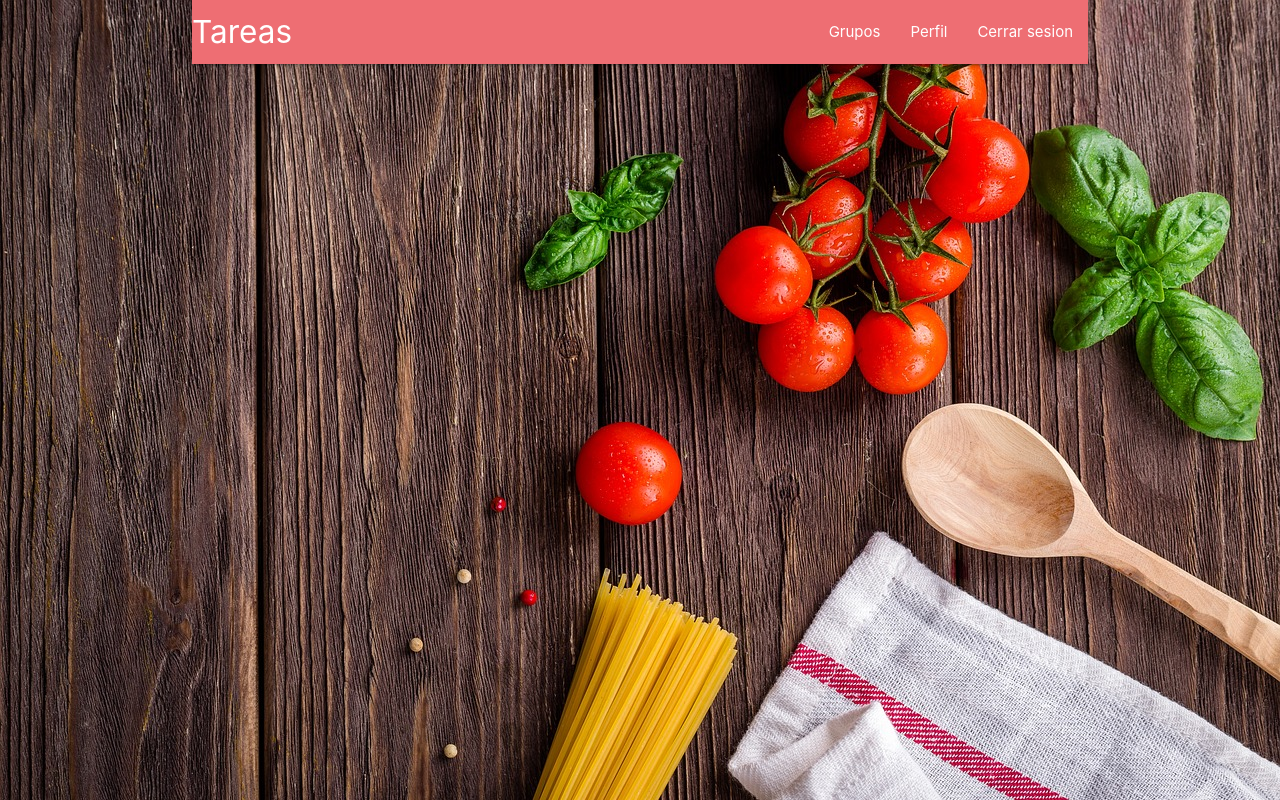
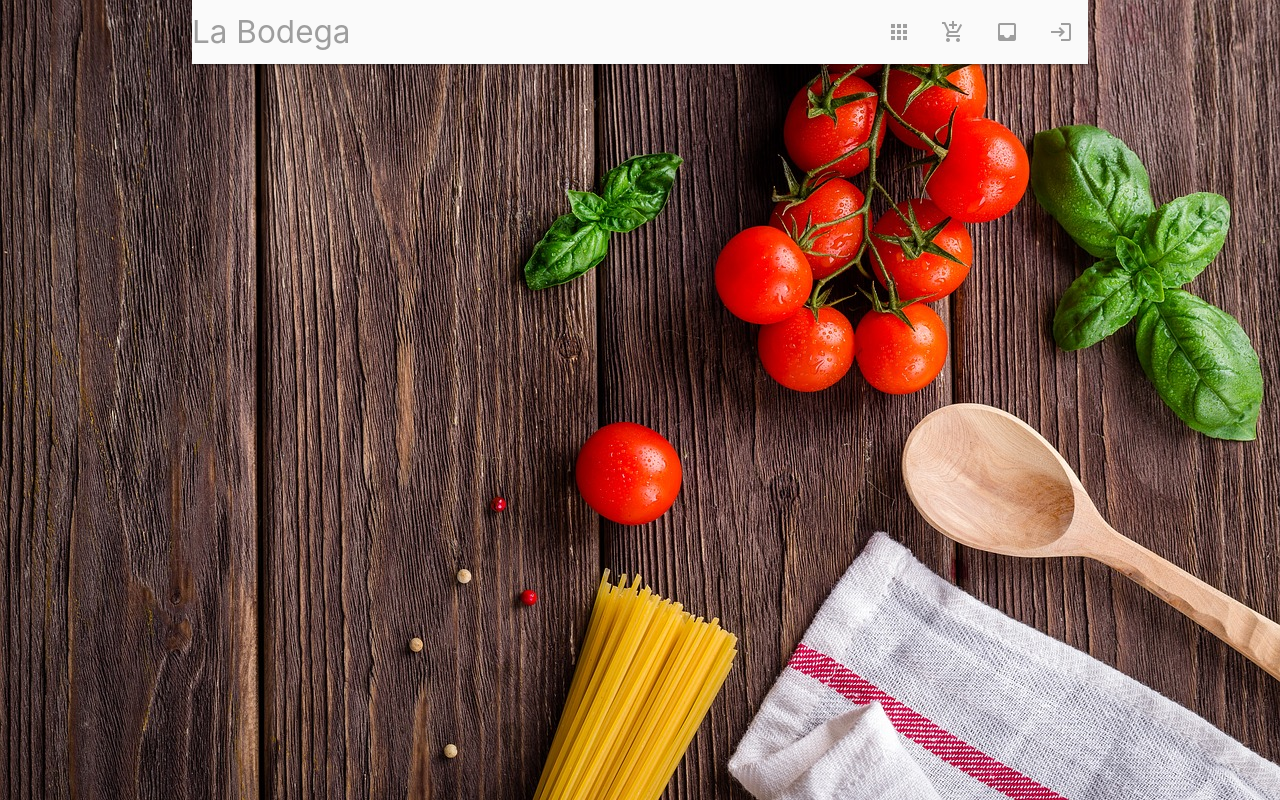
Before and after one commit to DiegoSuquitana/ef-angular2, an Angular app: page /vista-principal in a window 1280 px wide. Built offline with nearby package versions, Linux system fonts and the light colour scheme.

Commit message:
Update barra-superior.component.html

```diff
--- a/src/app/barra-superior/barra-superior.component.html
+++ b/src/app/barra-superior/barra-superior.component.html
@@ -1,11 +1,20 @@
-<nav class="nav-extended">
+<nav class="nav-extended grey lighten-5">
   <div class="nav-wrapper">
-    <a href="#" class="brand-logo">Tareas</a>
+    <a href="#" class="brand-logo grey-text">La Bodega</a>
     <a href="#" data-target="mobile-demo" class="sidenav-trigger"><i class="material-icons">menu</i></a>
     <ul id="nav-mobile" class="right hide-on-med-and-down">
-      <li><a href="">Grupos</a></li>
-      <li><a href="">Perfil</a></li>
-      <li><a href="">Cerrar sesion</a></li>
+      <li><a href="">
+        <i class="material-icons prefix grey-text">apps</i>
+      </a></li>
+      <li><a href="">
+        <i class="material-icons prefix grey-text">add_shopping_cart</i>
+      </a></li>
+      <li><a href="">
+        <i class="material-icons prefix grey-text">inbox</i>
+      </a></li>
+      <li><a href="">
+        <i class="material-icons prefix grey-text">login</i>
+      </a></li>
     </ul>
   </div>
 </nav>
```
